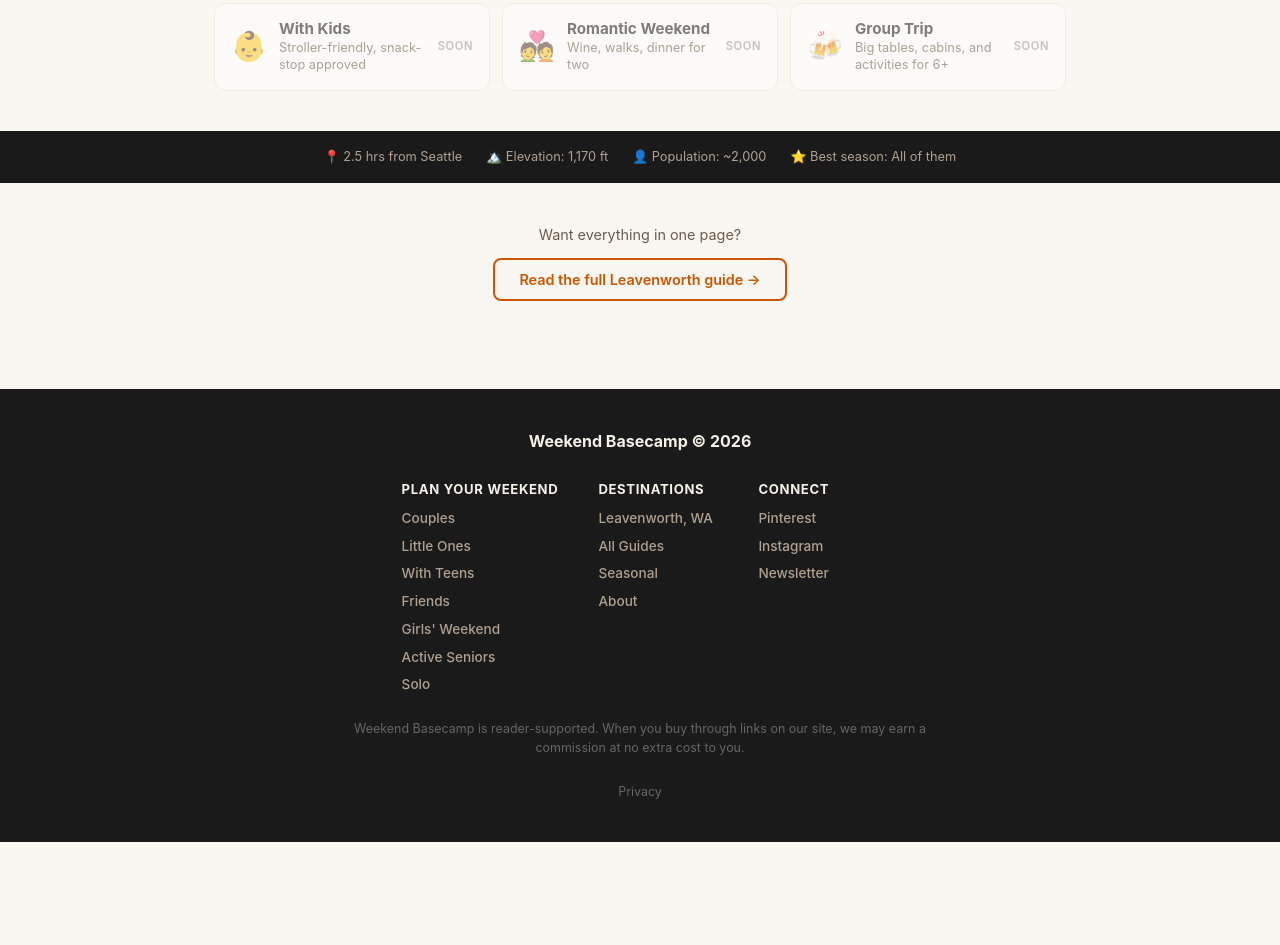
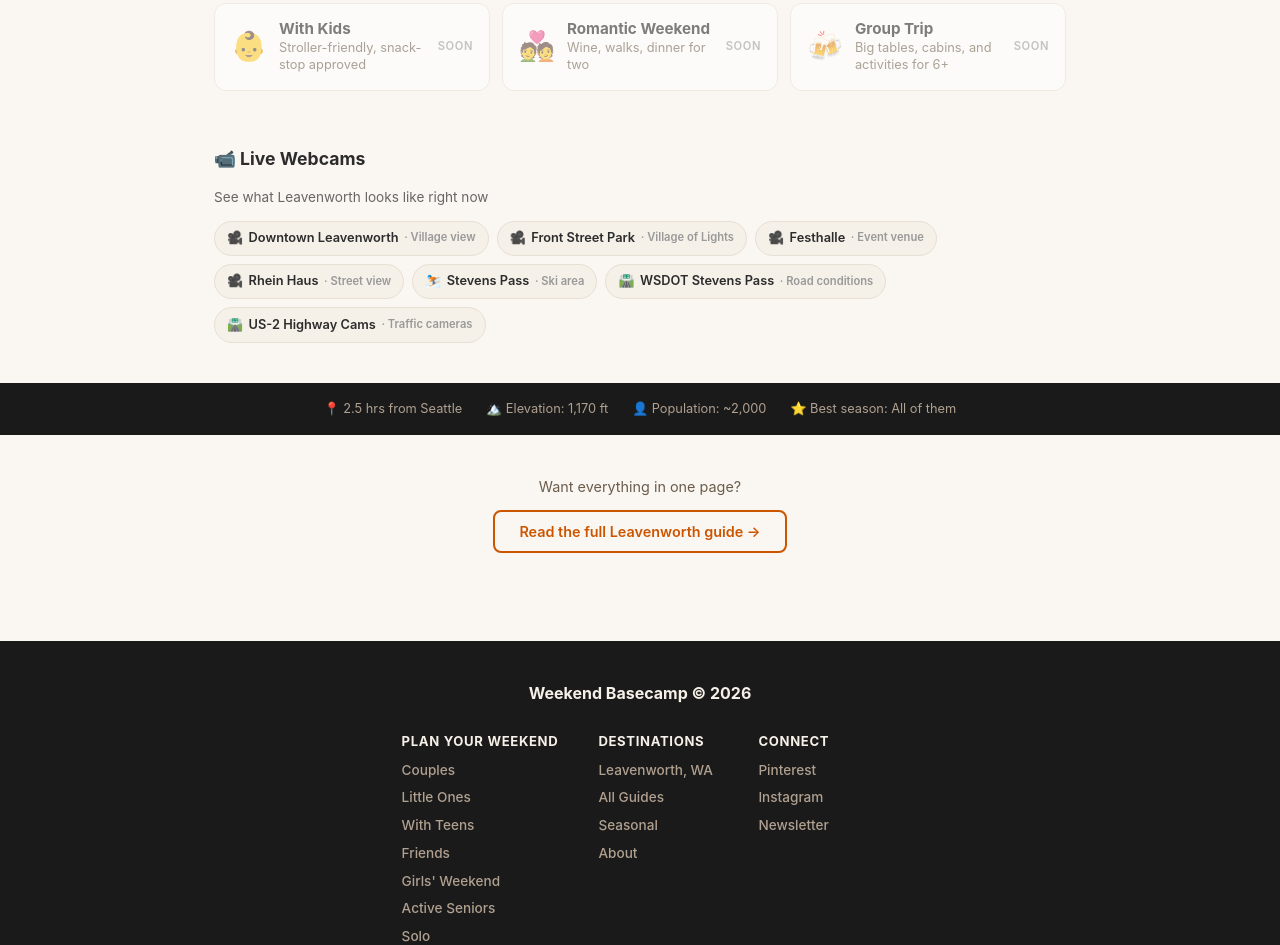
Before and after one commit to karvenka/weekend-basecamp-astro, an Astro site: page /leavenworth in a window 1280 px wide. Shown: the part 893-1838 px from the top of the page. Before the commit the page ends 1735 px from the top, so only its background shows below. Built offline with nearby package versions, Linux system fonts and the light colour scheme; Astro itself is replaced by a stand-in of ours.

Commit message:
Add live webcam links to Leavenworth hub

```diff
--- a/src/pages/leavenworth/index.astro
+++ b/src/pages/leavenworth/index.astro
@@ -112,6 +112,37 @@ const comingSoon = [
     </div>
   </section>
 
+  <!-- LIVE WEBCAMS -->
+  <section class="section" style="padding-top:0;">
+    <div class="container">
+      <h2 style="font-size:1.1rem;font-weight:700;margin-bottom:0.25rem;">📹 Live Webcams</h2>
+      <p style="font-size:0.85rem;color:#666;margin-bottom:0.75rem;">See what Leavenworth looks like right now</p>
+      <div style="display:flex;flex-wrap:wrap;gap:0.5rem;">
+        <a href="https://www.skylinewebcams.com/en/webcam/united-states/washington/leavenworth/leavenworth-washington-downtown.html" target="_blank" rel="noopener" style="display:inline-flex;align-items:center;gap:0.35rem;padding:0.4rem 0.75rem;background:#f5f0e8;border-radius:20px;text-decoration:none;color:#2c2c2c;font-size:0.8rem;font-weight:600;border:1px solid #e8dfd3;transition:all 0.15s;">
+          <span>🎥</span> Downtown Leavenworth <span style="color:#999;font-size:0.7rem;">· Village view</span>
+        </a>
+        <a href="https://www.skylinewebcams.com/en/webcam/united-states/washington/leavenworth/leavenworth-village-of-lights.html" target="_blank" rel="noopener" style="display:inline-flex;align-items:center;gap:0.35rem;padding:0.4rem 0.75rem;background:#f5f0e8;border-radius:20px;text-decoration:none;color:#2c2c2c;font-size:0.8rem;font-weight:600;border:1px solid #e8dfd3;transition:all 0.15s;">
+          <span>🎥</span> Front Street Park <span style="color:#999;font-size:0.7rem;">· Village of Lights</span>
+        </a>
+        <a href="https://www.skylinewebcams.com/en/webcam/united-states/washington/leavenworth/leavenworth-festhalle.html" target="_blank" rel="noopener" style="display:inline-flex;align-items:center;gap:0.35rem;padding:0.4rem 0.75rem;background:#f5f0e8;border-radius:20px;text-decoration:none;color:#2c2c2c;font-size:0.8rem;font-weight:600;border:1px solid #e8dfd3;transition:all 0.15s;">
+          <span>🎥</span> Festhalle <span style="color:#999;font-size:0.7rem;">· Event venue</span>
+        </a>
+        <a href="https://www.skylinewebcams.com/en/webcam/united-states/washington/leavenworth/leavenworth-rhein-haus.html" target="_blank" rel="noopener" style="display:inline-flex;align-items:center;gap:0.35rem;padding:0.4rem 0.75rem;background:#f5f0e8;border-radius:20px;text-decoration:none;color:#2c2c2c;font-size:0.8rem;font-weight:600;border:1px solid #e8dfd3;transition:all 0.15s;">
+          <span>🎥</span> Rhein Haus <span style="color:#999;font-size:0.7rem;">· Street view</span>
+        </a>
+        <a href="https://www.stevenspass.com/the-mountain/mountain-conditions/mountain-cams.aspx" target="_blank" rel="noopener" style="display:inline-flex;align-items:center;gap:0.35rem;padding:0.4rem 0.75rem;background:#f5f0e8;border-radius:20px;text-decoration:none;color:#2c2c2c;font-size:0.8rem;font-weight:600;border:1px solid #e8dfd3;transition:all 0.15s;">
+          <span>⛷️</span> Stevens Pass <span style="color:#999;font-size:0.7rem;">· Ski area</span>
+        </a>
+        <a href="https://wsdot.com/travel/real-time/mountainpasses/stevens" target="_blank" rel="noopener" style="display:inline-flex;align-items:center;gap:0.35rem;padding:0.4rem 0.75rem;background:#f5f0e8;border-radius:20px;text-decoration:none;color:#2c2c2c;font-size:0.8rem;font-weight:600;border:1px solid #e8dfd3;transition:all 0.15s;">
+          <span>🛣️</span> WSDOT Stevens Pass <span style="color:#999;font-size:0.7rem;">· Road conditions</span>
+        </a>
+        <a href="https://www.trafficvision.live/cameras/us-2-stevens-pass" target="_blank" rel="noopener" style="display:inline-flex;align-items:center;gap:0.35rem;padding:0.4rem 0.75rem;background:#f5f0e8;border-radius:20px;text-decoration:none;color:#2c2c2c;font-size:0.8rem;font-weight:600;border:1px solid #e8dfd3;transition:all 0.15s;">
+          <span>🛣️</span> US-2 Highway Cams <span style="color:#999;font-size:0.7rem;">· Traffic cameras</span>
+        </a>
+      </div>
+    </div>
+  </section>
+
   <!-- FACTS STRIP -->
   <section class="hub-facts">
     <div class="container">
```
